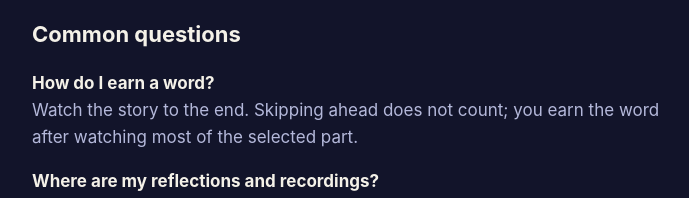
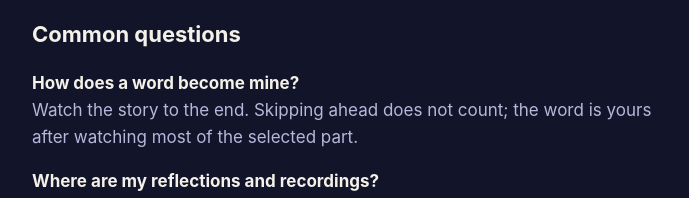
Before and after one commit to omarnef1965/piuli-website, a plain HTML site: page support/index.html in a window 1280 px wide. Shown: the part 285-483 px from the top of the page, without its empty margins (288-977 px from the left). Drawn offline with Linux system fonts and the light colour scheme.

Commit message:
Revise earning a word explanation in support page
Updated the question about earning a word to clarify the process.

```diff
--- a/support/index.html
+++ b/support/index.html
@@ -5,7 +5,7 @@
 <p class="lead">Questions, ideas or a video that lifts people up? We would love to hear from you.</p>
 <p>Write to <a href="mailto:hello@piuli.app">hello@piuli.app</a>. We read every message.</p>
 <h2>Common questions</h2>
-<p><strong>How do I earn a word?</strong><br>Watch the story to the end. Skipping ahead does not count; you earn the word after watching most of the selected part.</p>
+<p><strong>How does a word become mine?</strong><br>Watch the story to the end. Skipping ahead does not count; the word is yours after watching most of the selected part.</p>
 <p><strong>Where are my reflections and recordings?</strong><br>Only on your iPhone, in My journey. You can delete a recording there at any time.</p>
 <p><strong>How do I change or stop the daily reminder?</strong><br>In Piuli, open Settings (the sliders icon) and use “Remind me each day”.</p>
 <p><strong>How do I start over?</strong><br>Settings → Clear my progress.</p>
```
